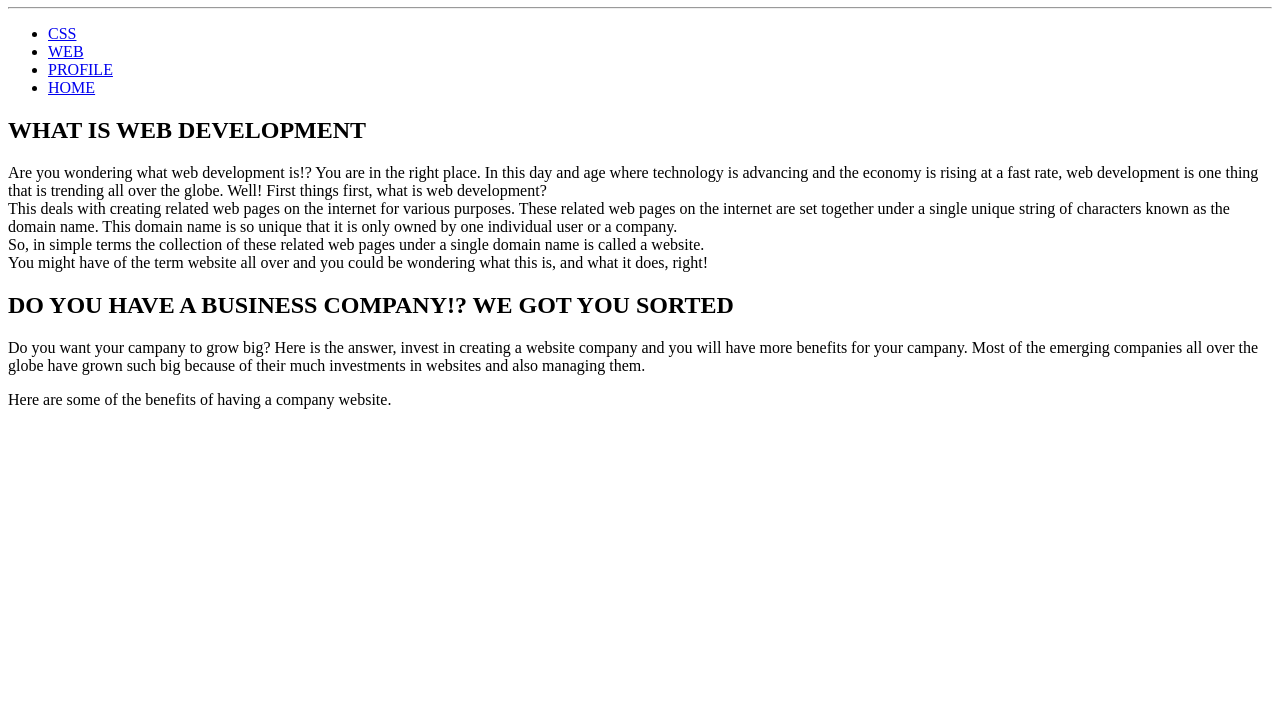
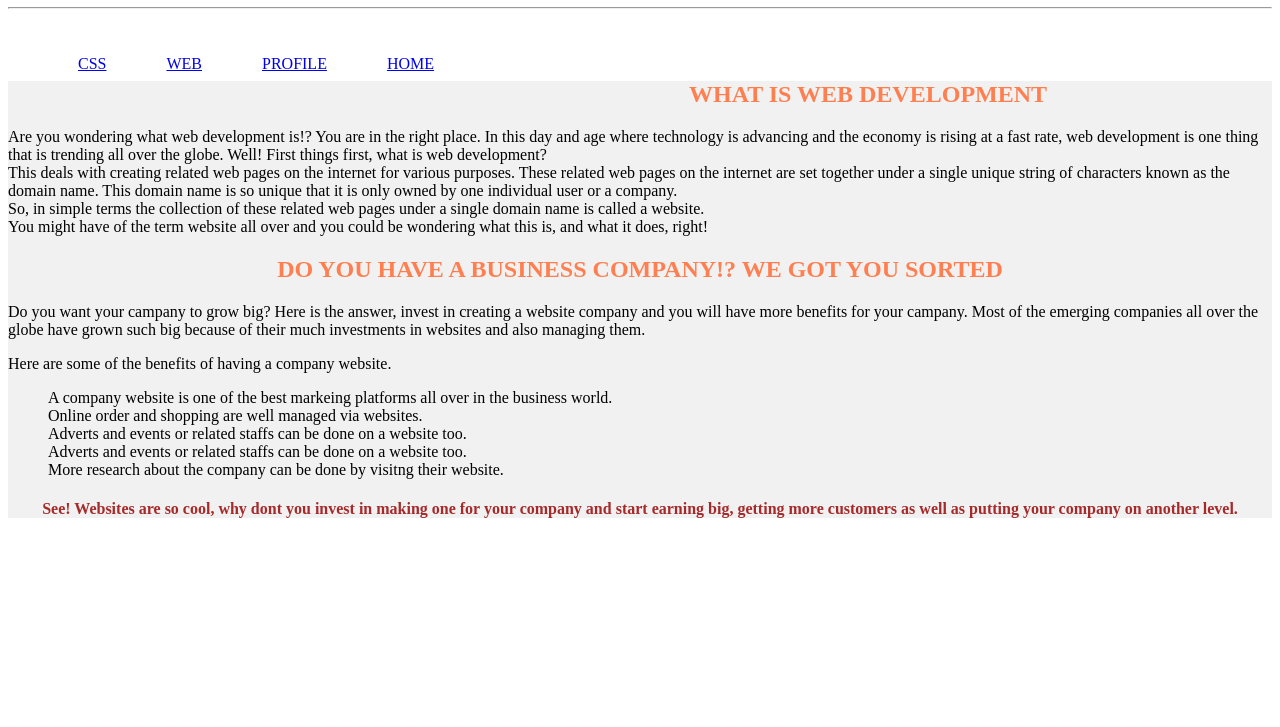
Before and after one commit to TroyMoses/Mugabi-Moses-Mid-sem, a plain HTML site: page index.html in a window 1280 px wide. Shown: the part 73-800 px from the top of the page. Drawn offline with Linux system fonts and the light colour scheme.

Commit message:
Add files via upload
my submission

```diff
--- a/index.html
+++ b/index.html
@@ -5,23 +5,62 @@
     <meta http-equiv="X-UA-Compatible" content="IE=edge">
     <meta name="viewport" content="width=device-width, initial-scale=1.0">
     <title>webdevelopment</title>
+
+    <link rel="stylesheet" href="mystyles/styles.css">
+    <style>
+        h1{
+            font-family: 'Times New Roman', Times, serif;
+            text-align: center;
+            color: red;
+        }
+
+        nav{
+            text-align: center;
+        }
+
+        div.nav{
+            text-align: center;
+        }
+
+        ul{
+            list-style: none;
+        }
+
+        li.l1{
+            float: left;
+            padding: 30px;
+        }
+
+        h2{
+            font-family: 'Times New Roman', Times, serif;
+            text-align: center;
+            color: coral;
+        }
+
+        h4{
+            font-family: 'Times New Roman', Times, serif;
+            text-align: center;
+            color: brown;
+        }
+    </style>
 </head>
 <body>
     <header>
         <h1>WEB DEVELOPMENT!!</h1>
 
     </header><hr>
-
+<div class="nav">
     <nav>
 
         <ul>
-            <li><a href="css.html">CSS</a></li>
-            <li><a href="whyweb.html">WEB</a></li>
-            <li><a href="mybio.html">PROFILE</a></li>
-            <li><a href="index.html">HOME</a></li>
+            <li class="l1"><a href="css.html">CSS</a></li>
+            <li class="l1"><a href="whyweb.html">WEB</a></li>
+            <li class="l1"><a href="mybio.html">PROFILE</a></li>
+            <li class="l1"><a href="index.html">HOME</a></li>
         </ul>
+</div>
 
-    </nav>
+    </nav><br><br>
 
     <section>
         <article>
@@ -47,6 +86,21 @@
                     Here are some of the benefits of having a company website.
                 </p>
 
+            <ul>
+                <li class="l2">A company website is one of the best markeing platforms all over in the business world.</li>
+                <li class="l2">Online order and shopping are well managed via websites.</li>
+                <li class="l2">Adverts and events or related staffs can be done on a website too.</li>
+                <li class="l2">Adverts and events or related staffs can be done on a website too.</li>
+                <li class="l2">More research about the company can be done by visitng their website.</li>
+
+            </ul>
+
+        </article>
+
+        <article>
+            <p>
+                <h4>See! Websites are so cool, why dont you invest in making one for your company and start earning big, getting more customers as well as putting your company on another level.</h4>
+            </p>
         </article>
 
 
--- a/mystyles/styles.css
+++ b/mystyles/styles.css
@@ -0,0 +1,11 @@
+header{
+    background-color: ;
+}
+
+section{
+    background-color: #f1f1f1;
+}
+
+footer{
+    background-color: #666;
+}
```
Also changed, not shown: css.html (+40 -1 lines), mybio.html (+39 -0 lines).
